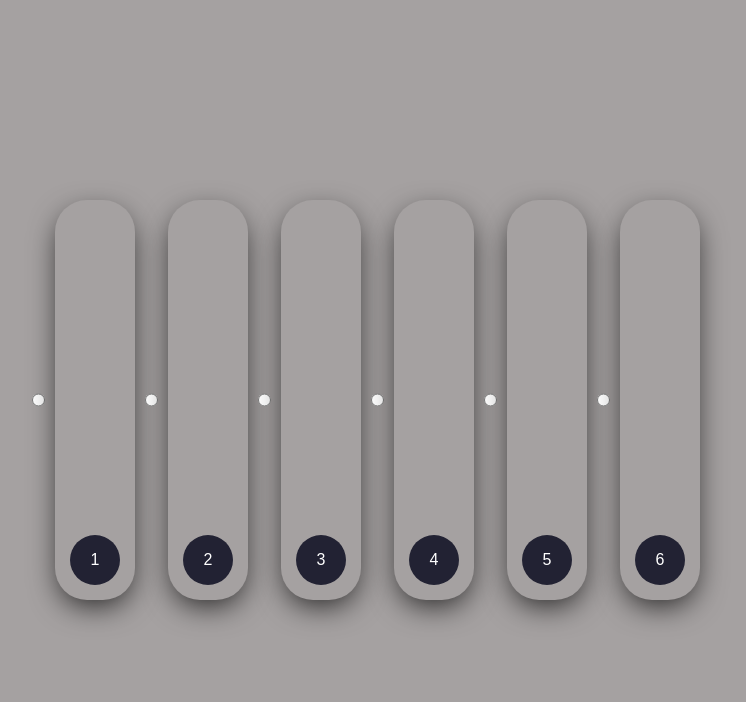
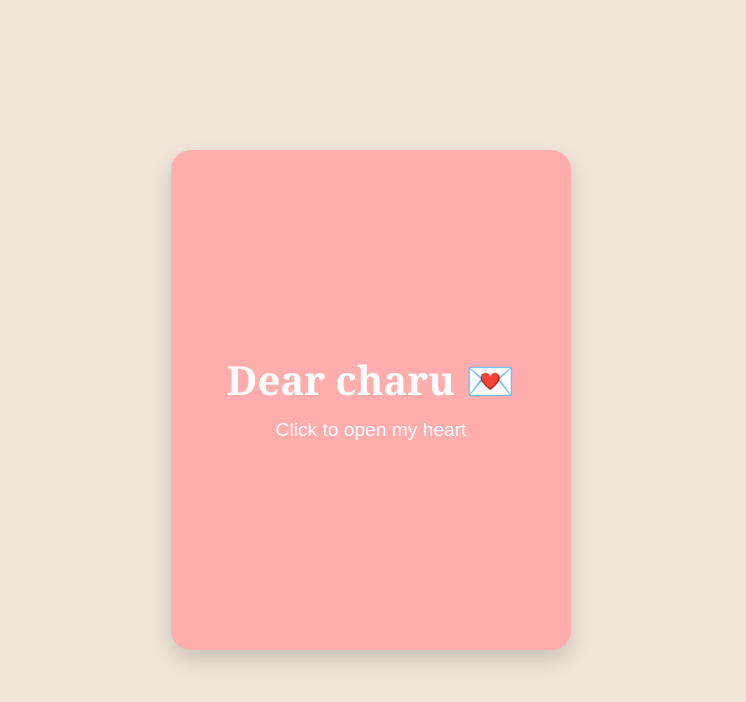
Before and after one commit to devprakashpatel/oneprojectdev2024, a plain HTML site: page index.html in a window 1280 px wide. Shown: the whole page, without its empty margins (269-1015 px from the left). Drawn offline with Linux system fonts and the light colour scheme.

Commit message:
foryou1.html

```diff
--- a/index.html
+++ b/index.html
@@ -1,81 +1,132 @@
-<html>
+<!DOCTYPE html>
+<html lang="en">
 <head>
-    <meta charset="UTF-8">
-    <link rel="stylesheet" href="./devv1.css">
-    <title>card</title>
+  <meta charset="UTF-8">
+  <meta name="viewport" content="width=device-width, initial-scale=1.0">
+  <title>Love Letter Card</title>
+  <style>
+    * {
+  margin: 0;
+  padding: 0;
+  box-sizing: border-box;
+}
+
+body {
+  font-family: 'Arial', sans-serif;
+  background: #f0e5d8;
+  display: flex;
+  justify-content: center;
+  align-items: center;
+  height: 100vh;
+  overflow: hidden;
+}
+
+.c {
+  width: 400px;
+  height: 500px;
+  perspective: 1500px;
+}
+
+.i {
+  position: relative;
+  width: 100%;
+  height: 100%;
+  transform-style: preserve-3d;
+  transform: rotateY(0);
+  transition: transform 1s ease-in-out;
+}
+
+.c:hover .i {
+  transform: rotateY(180deg);
+}
+
+.x, .card-back {
+  position: absolute;
+  width: 100%;
+  height: 100%;
+  backface-visibility: hidden;
+  display: flex;
+  justify-content: center;
+  align-items: center;
+  flex-direction: column;
+  text-align: center;
+  border-radius: 20px;
+  box-shadow: 0 10px 20px rgba(0, 0, 0, 0.15);
+}
+
+.x {
+  background-color: #ffadad;
+  color: white;
+}
+
+.x h1 {
+  font-size: 2.5em;
+  font-family: 'Georgia', serif;
+  margin-bottom: 20px;
+}
+
+.x p {
+  font-size: 1.2em;
+}
+
+.card-back {
+  background-color: #fff;
+  color: #333;
+  transform: rotateY(180deg);
+  padding: 20px;
+  font-family: 'Georgia', serif;
+}
+
+.card-back .message p {
+  font-size: 1.4em;
+  margin: 10px 0;
+  line-height: 1.5;
+}
+
+.devuu {
+  font-style: italic;
+  font-size: 1.2em;
+  color: #e63946;
+  margin-top: 20px;
+}
+
+.x p {
+  animation: bounce 1.5s ease-in-out infinite;
+}
+
+@keyframes bounce {
+  0%, 100% {
+    transform: translateY(0);
+  }
+  50% {
+    transform: translateY(-10px);
+  }
+}
+
+  </style>
 </head>
 <body>
-    <div class="wrapper">
-        <div class="container">
-            <input type="radio" name="slide" id="c1">
-            <label for="c1" class="card">
-                <div class="row">
-                    <div class="icon">1</div>
-                    <div class="description">
-                        <h4>dev</h4>
-                        <p>hellllllllllllll iiii, ammmmmmmmmmmm devvvvvvvvvvv....</p>
-                    </div>
-                </div>
-            </label>
+  <div class="c">
+    <div class="i">
+      <div class="x">
+        <h1>Dear charu 💌</h1>
+        <p>Click to open my heart</p>
+      </div>
+      <div class="card-back">
+        <div class="message">
+          <p>My Dearest,</p>
+          <p>Every moment with you is magical. Your love fills my heart in ways words cannot express. Forever yours,</p>
+          <p class="devuu">❤️ [dev]</p>
+        </div>
+      </div>
+    </div>
+  </div>
 
-            <input type="radio" name="slide" id="c2">
-            <label for="c2" class="card">
-                <div class="row">
-                    <div class="icon">2</div>
-                    <div class="description">
-                        <h4>shreya</h4>
-                        <p>hellllllllllllll iiii, ammmmmmmmmmmm devvvvvvvvvvv....</p>
-                    </div>
-                </div>
-            </label>
-            <input type="radio" name="slide" id="c3">
-            <label for="c3" class="card">
-                <div class="row">
-                    <div class="icon">3</div>
-                    <div class="description">
-                        <h4>prakash</h4>
-                        <p>hellllllllllllll iiii, ammmmmmmmmmmm devvvvvvvvvvv....</p>
-                    </div>
-                </div>
-            </label>
-            <input type="radio" name="slide" id="c4">
-            <label for="c4" class="card">
-                <div class="row">
-                    <div class="icon">4</div>
-                    <div class="description">
-                        <h4>alpita</h4>
-                        <p>hellllllllllllll iiii, ammmmmmmmmmmm devvvvvvvvvvv....</p>
-                    </div>
-                </div>
-            </label>
-            <input type="radio" name="slide" id="c5">
-            <label for="c5" class="card">
-                <div class="row">
-                    <div class="icon">5</div>
-                    <div class="description">
-                        <h4>charu</h4>
-                        <p>hellllllllllllll iiii, ammmmmmmmmmmm devvvvvvvvvvv....</p>
-                    </div>
-                </div>
-            </label>
-            <input type="radio" name="slide" id="c6">
-            <label for="c6" class="card">
-                <div class="row">
-                    <div class="icon">6</div>
-                    <div class="description">
-                        <h4>ratanbaa</h4>
-                        <p>hellllllllllllll iiii, ammmmmmmmmmmm devvvvvvvvvvv....</p>
-                    </div>
-                </div>
-            </label>
+  <script>
+document.querySelector('.c').addEventListener('click', function() {
+  alert('A love letter awaits you!"charu" 💌');
+});
 
-        </div>
-    </div>
+  </script>
 </body>
-
-
-
-
-
-
 </html>
```
